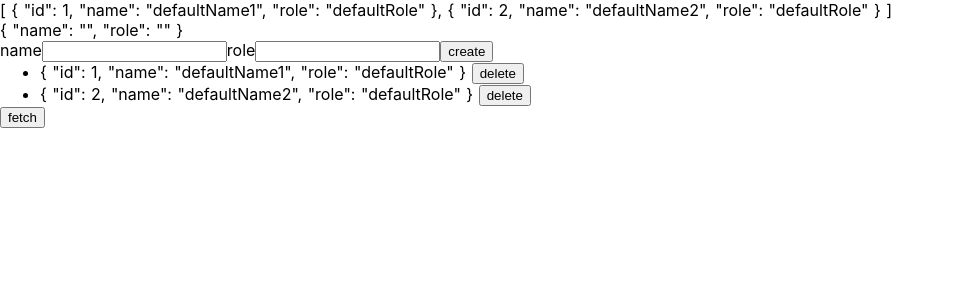
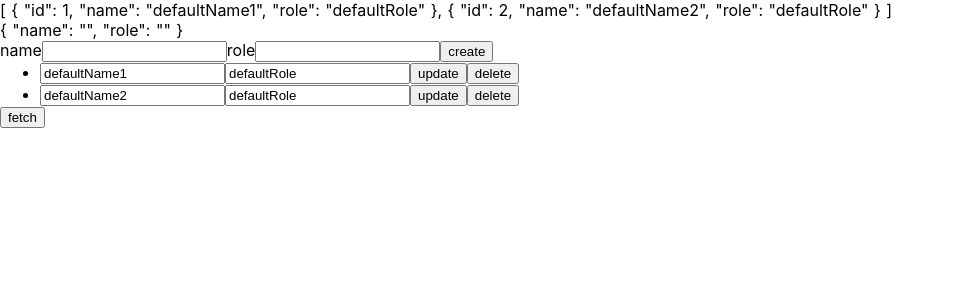
Before and after one commit to mijinco0612/nuxt-crud-app, a Nuxt app: page / in a window 1280 px wide. Shown: the top 300 px of the page, without its empty margins (0-954 px from the left). Built offline with nearby package versions, Linux system fonts and the light colour scheme; no server answers.

Commit message:
update用バインディングを追加した。

```diff
--- a/pages/index.vue
+++ b/pages/index.vue
@@ -1,7 +1,7 @@
 <template>
   <div class="container">
     <div>
-      <p>{{ $store.state.employees.employees }}</p>
+      <p>{{ $store.state.employees.employees}}</p>
       <p>{{ createEmployee }}</p>
       <label>name</label>
       <input type="text" v-model="createEmployee.name">
@@ -11,7 +11,9 @@
 
       <ul v-for="employee in employees">
         <li>
-          {{employee}}
+          <input type="text" v-model="employee.name">
+          <input type="text" v-model="employee.role">
+          <button v-on:click="$store.dispatch('employees/updateEmployeesAction',employee)">update</button>
           <button v-on:click="$store.dispatch('employees/deleteEmployeesAction',employee.id)">delete</button>
         </li>
       </ul>
@@ -24,17 +26,18 @@
 export default {
   data(){
     return{
-      createEmployee : {name : '' ,role:'' }
+      createEmployee : {name : '' ,role:'' },
+      updateEmployee : {id:'' , name : '' ,role:'' },
     }
   },
   mounted() {
     this.$store.dispatch('employees/fetchEmployeesAction')
   },
   computed: {
-    employees() {
-      return this.$store.state.employees.employees;
+      employees(){
+        return  this.$store.state.employees.employees;
+      }
     }
-  }
 }
 </script>
 
```
